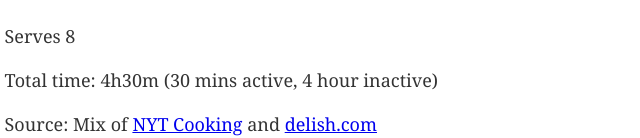
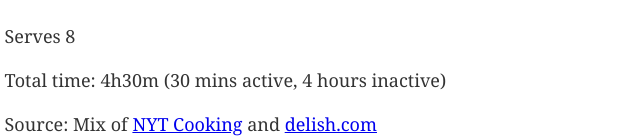
Before and after one commit to byteme980/recipes-md, a Gatsby site: page /recipes/slow-cooker-turkey-chili in a window 1280 px wide. Shown: the part 667-805 px from the top of the page, 175-815 px from the left. Built offline with nearby package versions, Linux system fonts and the light colour scheme; Gatsby itself is replaced by a stand-in of ours.

Commit message:
Update src/markdown-pages/slow-cooker-turkey-chili.md
Co-authored-by: Kim Strauch <byteme980@gmail.com>

```diff
--- a/src/markdown-pages/slow-cooker-turkey-chili.md
+++ b/src/markdown-pages/slow-cooker-turkey-chili.md
@@ -10,7 +10,7 @@ imageUrl: "https://recipes-md.s3.amazonaws.com/images/no-image-placeholder.svg"
 
 Serves 8
 
-Total time: 4h30m (30 mins active, 4 hour inactive)
+Total time: 4h30m (30 mins active, 4 hours inactive)
 
 Source: Mix of [NYT Cooking](https://cooking.nytimes.com/recipes/7985-turkey-chili) and [delish.com](https://www.delish.com/cooking/recipe-ideas/recipes/a55200/easy-turkey-slow-cooker-chili-recipe/)
 
```
